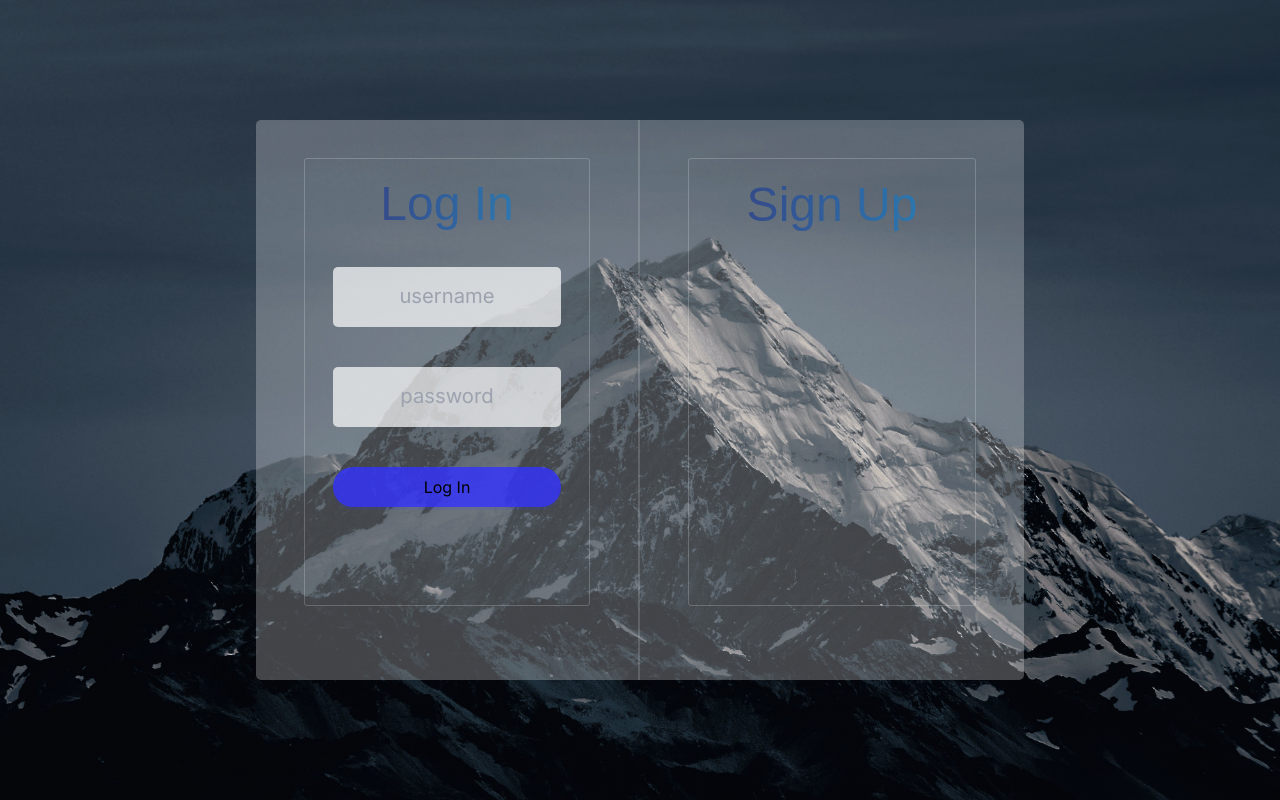
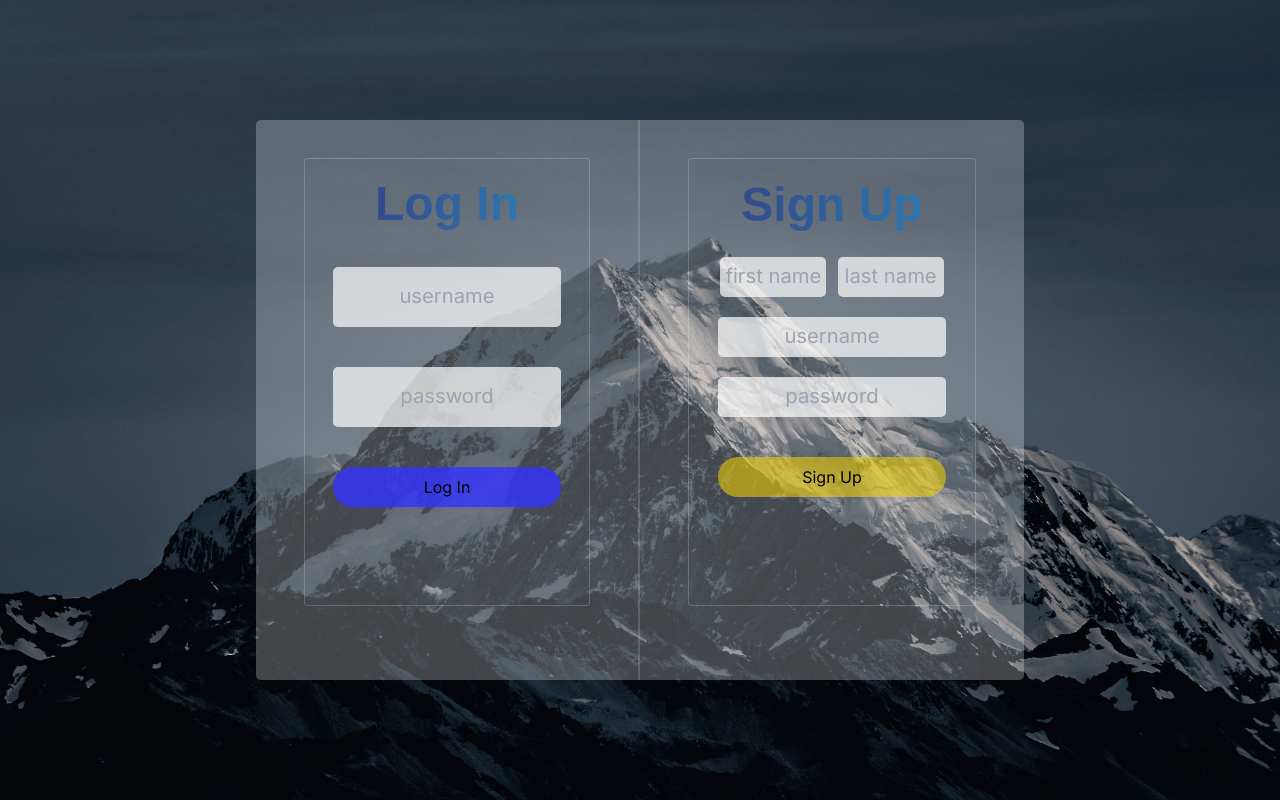
Before and after one commit to ldnelson16/planner, a Next.js app: page / in a window 1280 px wide. Built offline with nearby package versions, Linux system fonts and the light colour scheme.

Commit message:
more css changes

```diff
--- a/components/homepage.js
+++ b/components/homepage.js
@@ -24,6 +24,13 @@ export default function HomePage(){
               <div className={styles.loginheading}>
                 <span className={textstyles.heading}>Sign Up</span>
               </div>
+              <div className={styles.namediv}>
+                <input type="text" className={styles.input3} placeholder="first name"></input>
+                <input type="text" className={styles.input3} placeholder="last name"></input>
+              </div>
+              <input type="text" className={styles.input2} placeholder='username'></input>
+              <input type="password" className={styles.input2} placeholder='password'></input>
+              <button className={styles.yellowsigninbutton}>Sign Up</button>
             </div>
           </div>
         </div>
--- a/styles/homepage.module.css
+++ b/styles/homepage.module.css
@@ -31,6 +31,13 @@
   position: relative;
   width: 50%;
   height: 100%;
+}
+
+.namediv{
+  display: flex;
+  justify-content: center;
+  align-items: center;
+  padding: 0px;
 }
 
 .loginheading {
@@ -67,12 +74,63 @@
   text-align: center;
   color:rgba(50, 50, 500, 0.5);
   font-size: 1.1em;
+  font-weight: bold;
+}
+
+.input2{
+  padding: 0px;
+  border-radius: 5px;
+  background-color: rgba(500, 500, 500, 0.7);
+  height: 40px;
+  margin-top: 20px;
+  width: 80%;
+  text-align: center;
+  color:rgba(50, 50, 500, 0.5);
+  font-size: 1.1em;
+  font-weight: bold;
+}
+
+.input3{
+  padding: 0px;
+  border-radius: 5px;
+  background-color: rgba(500, 500, 500, 0.7);
+  height: 40px;
+  margin: 30px 2% 0px 2%;
+  width: 37%;
+  text-align: center;
+  color:rgba(50, 50, 500, 0.5);
+  font-size: 1.1em;
+  font-weight: bold;
 }
 
 .input::placeholder{
   line-height: 60px;
   text-align: center;
   font-size: 1.15em;
+  font-weight: normal;
+}
+
+.input2::placeholder{
+  line-height: 60px;
+  text-align: center;
+  font-size: 1.15em;
+  font-weight: normal;
+}
+
+.input3::placeholder{
+  line-height: 60px;
+  text-align: center;
+  font-size: 1.15em;
+  font-weight: normal;
+}
+
+.yellowsigninbutton {
+  width: 80%;
+  background-color: rgba(233, 202, 9, 0.6);
+  margin: 40px;
+  border-radius: 25px;
+  height: 40px;
+  box-shadow: 0px 3px 0px rgba(50, 50, 500, 0.1);
 }
 
 .signinbutton {
@@ -89,3 +147,9 @@
   border: 1px solid rgba(50, 50, 500, 1);
   box-shadow: 0px 3px 0px rgba(50, 50, 500, 0.3);
 }
+
+.yellowsigninbutton:hover {
+  background-color: rgba(233, 202, 9, 0.75);
+  border: 1px solid rgba(233, 202, 9, 1);
+  box-shadow: 0px 3px 0px rgba(232, 202, 9, 0.3);
+}
--- a/styles/texts.module.css
+++ b/styles/texts.module.css
@@ -6,4 +6,5 @@
   -webkit-text-fill-color: transparent;
   -webkit-background-clip: text;
   font-size: 3em;
+  font-weight: bold;
 }
```
